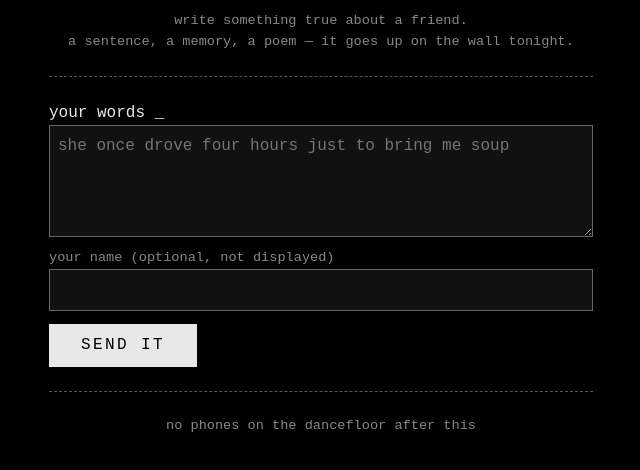
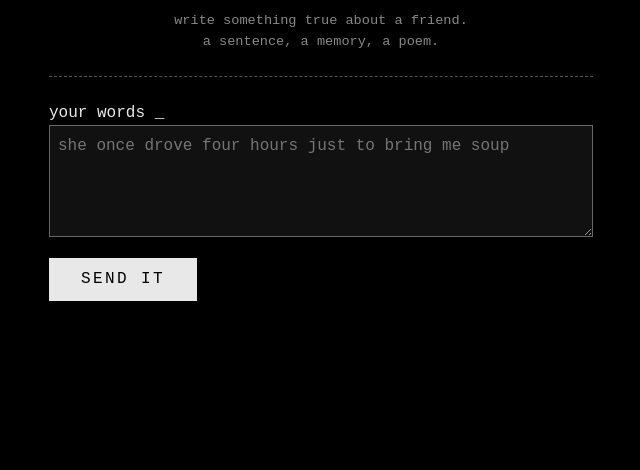
Before and after one commit to PinknMatter/friends-infatuated, a website built with Vite: page docs/index.html in a window 1280 px wide. Shown: the part 66-536 px from the top of the page, without its empty margins (319-959 px from the left). Built offline with nearby package versions, Linux system fonts and the light colour scheme.

Commit message:
submission page: drop em dash, wall tagline, dancefloor footer, name input

```diff
--- a/docs/index.html
+++ b/docs/index.html
@@ -24,14 +24,12 @@
 <body>
 <h1>✶ FRIENDS INFATUATED ✶</h1>
 <p class="small" style="text-align:center">write something true about a friend.<br>
-a sentence, a memory, a poem — it goes up on the wall tonight.</p>
+a sentence, a memory, a poem.</p>
 <hr>
 <form id="f">
   <label>your words <blink>_</blink></label>
   <textarea id="text" maxlength="300" required
     placeholder="she once drove four hours just to bring me soup"></textarea>
-  <label class="small">your name (optional, not displayed)</label>
-  <input type="text" id="author" maxlength="60">
   <input type="text" class="hp" id="website" tabindex="-1" autocomplete="off">
   <button id="go" type="submit">SEND IT</button>
   <p class="small" id="err"></p>
@@ -41,8 +39,6 @@ a sentence, a memory, a poem — it goes up on the wall tonight.</p>
   <p>it's in. watch the wall.</p>
   <p><a href="#" onclick="location.reload();return false" style="color:#e8e8e8">write another</a></p>
 </div>
-<hr>
-<p class="small" style="text-align:center">no phones on the dancefloor after this</p>
 <script>
 var API = 'https://slopgzmjfkdccgxlmdzi.supabase.co/functions/v1/submit';
 document.getElementById('f').addEventListener('submit', async (e) => {
@@ -58,7 +54,6 @@ document.getElementById('f').addEventListener('submit', async (e) => {
       headers: { 'Content-Type': 'application/json' },
       body: JSON.stringify({
         text,
-        author: document.getElementById('author').value.trim(),
         website: document.getElementById('website').value,
       }),
     });
@@ -66,7 +61,7 @@ document.getElementById('f').addEventListener('submit', async (e) => {
     document.getElementById('f').style.display = 'none';
     document.getElementById('done').style.display = 'block';
   } catch (e2) {
-    err.textContent = 'hmm, that did not go through — try again';
+    err.textContent = 'hmm, that did not go through, try again';
     go.disabled = false;
   }
 });
```
